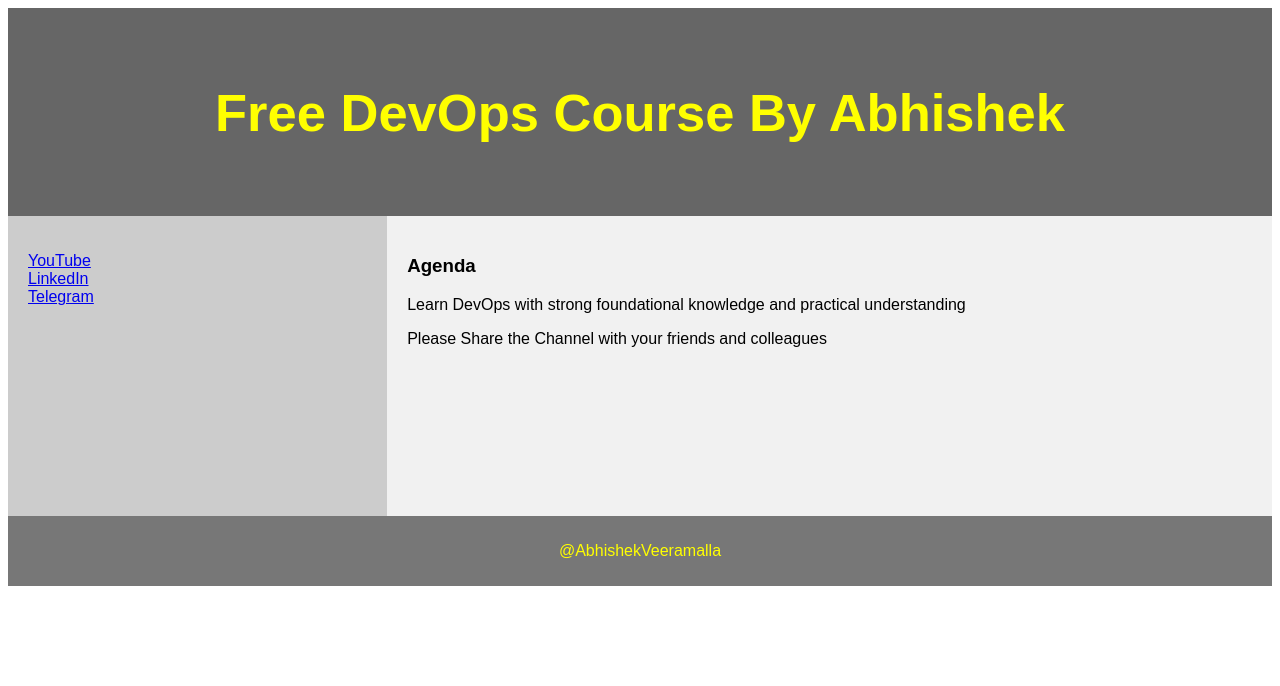
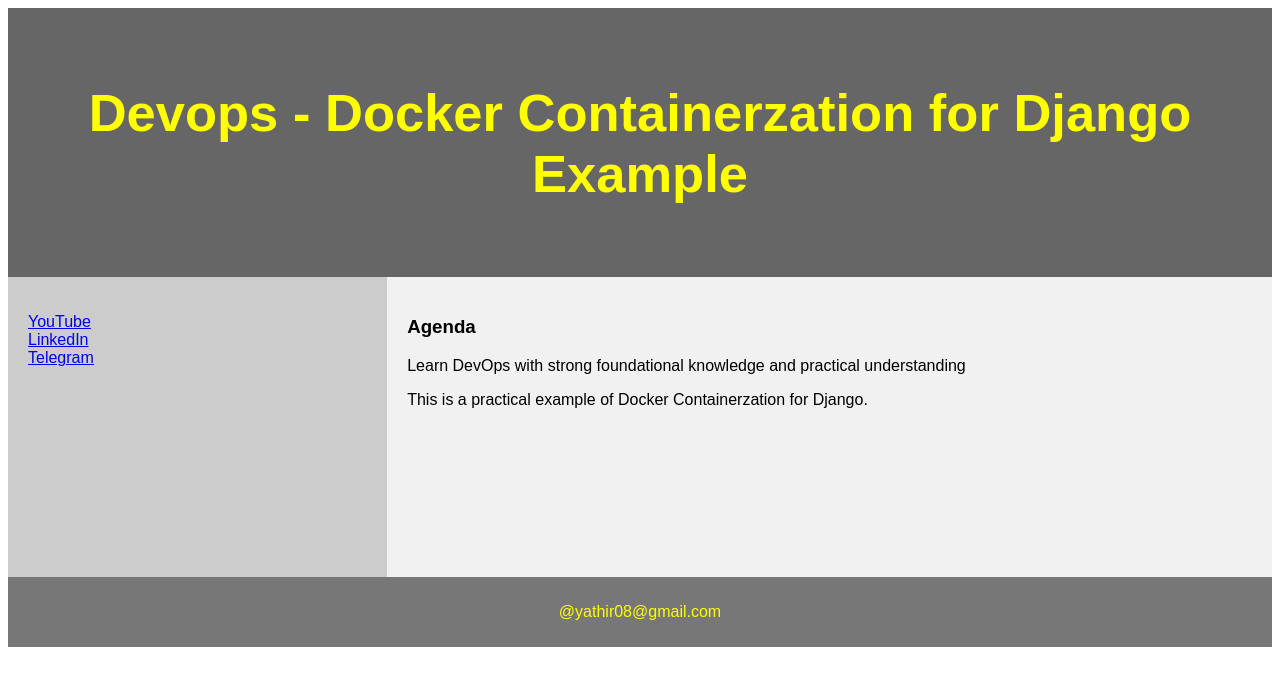
Before and after one commit to Yathiii/Docker-Fundamental-Practice, a Django app: page /demo/ in a window 1280 px wide. Shown: the top 686 px of the page. Run offline with Django 4.2, Linux system fonts and the light colour scheme.

Commit message:
Update demo_site.html

```diff
--- a/Docker-Zero-to-Hero/examples/python-web-app/devops/demo/templates/demo_site.html
+++ b/Docker-Zero-to-Hero/examples/python-web-app/devops/demo/templates/demo_site.html
@@ -73,27 +73,27 @@ footer {
 
 
 <header>
-  <h2>Free DevOps Course By Abhishek</h2>
+  <h2>Devops - Docker Containerzation for Django Example</h2>
 </header>
 
 <section>
   <nav>
     <ul>
-      <li><a href="www.youtube.com/@AbhishekVeeramalla">YouTube</a></li>
-      <li><a href="www.linkedin.com/in/abhishek-veeramalla-77b33996/">LinkedIn</a></li>
-      <li><a href="https://telegram.me/abhishekveeramalla">Telegram</a></li>
+     <li><a href="https://youtube.com">YouTube</a></li>
+      <li><a href="https://linkedin.com">LinkedIn</a></li>
+      <li><a href="https://telegram.com">Telegram</a></li>
     </ul>
   </nav>
 
   <article>
     <h1>Agenda</h1>
     <p>Learn DevOps with strong foundational knowledge and practical understanding</p>
-    <p>Please Share the Channel with your friends and colleagues</p>
+    <p>This is a practical example of Docker Containerzation for Django.</p>
   </article>
 </section>
 
 <footer>
-  <p>@AbhishekVeeramalla</p>
+ <p>@yathir08@gmail.com</p>
 </footer>
 
 </body>
```
